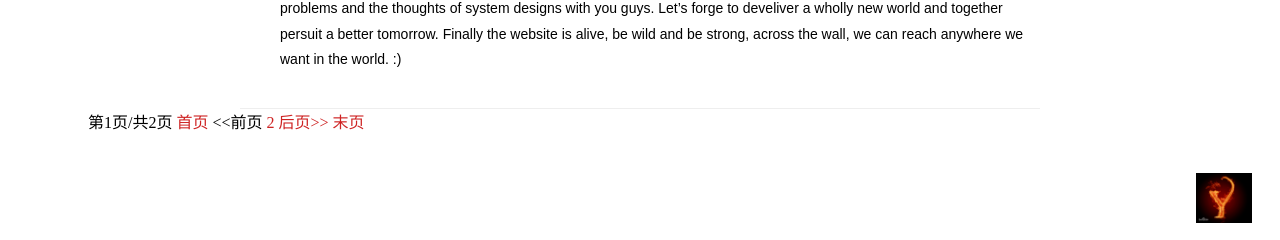
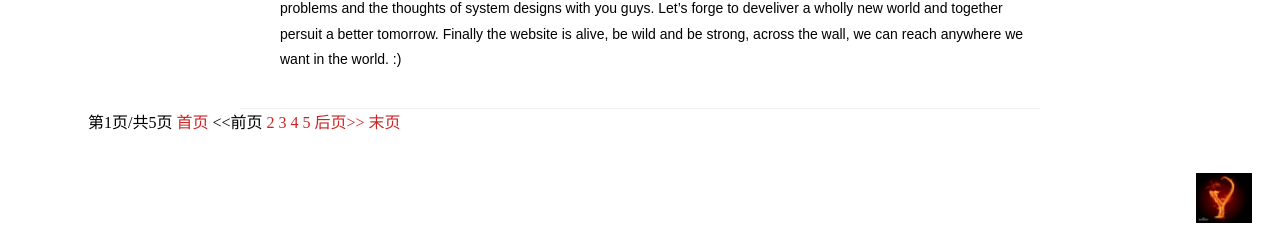
Before and after one commit to yinhaomin/yinhaomin.github.io, a Jekyll site: the page built from index.html, in a window 1280 px wide. Shown: the part 1879-2119 px from the top of the page. Built offline with Jekyll 4.4.1, drawn with Linux system fonts in a browser that asks for light colours; the list of posts is cut into pages by our own code.

Commit message:
Update _config.yml

```diff
--- a/_config.yml
+++ b/_config.yml
@@ -14,5 +14,4 @@ baseurl: # the subpath of your site, e.g. /blog/
 
 permalink:   /:categories/:title/
 
-paginate: 5
-paginate_path: "page:num"
+paginate: 2 //the number of post per page
```
